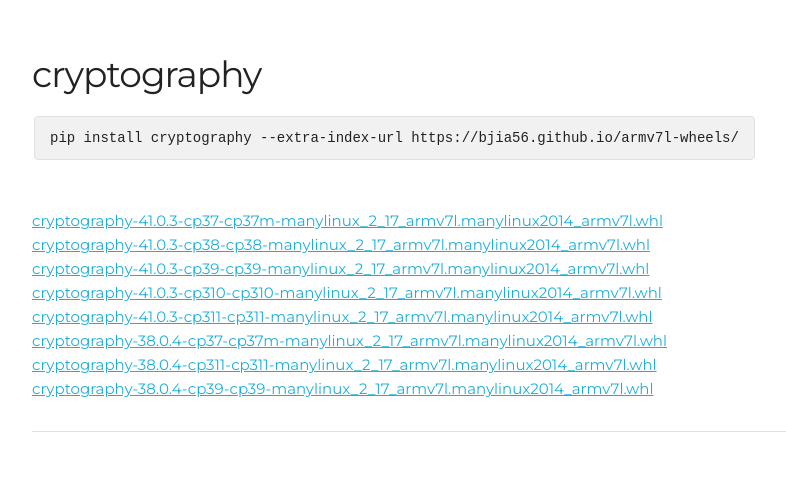
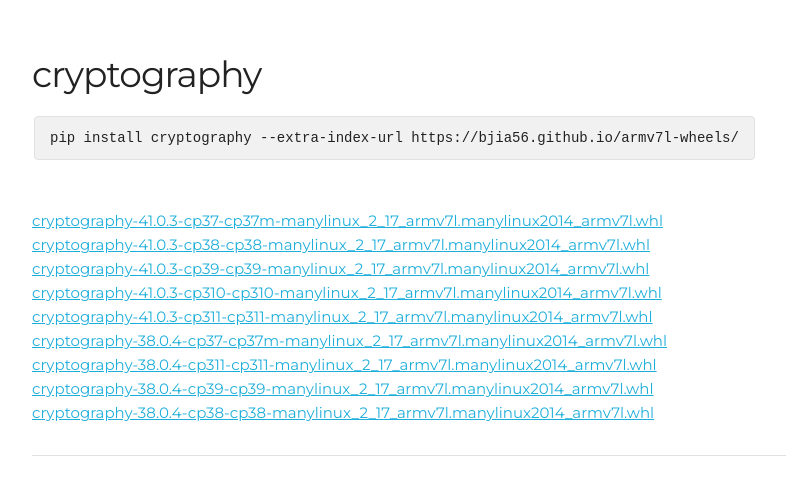
Before and after one commit to bjia56/armv7l-wheels, a plain HTML site: page pypi/cryptography/index.html in a window 1280 px wide. Shown: the part 104-598 px from the top of the page, without its empty margins (128-914 px from the left). Drawn offline with nearby package versions, Linux system fonts and the light colour scheme.

Commit message:
Apply automatic changes

```diff
--- a/pypi/cryptography/index.html
+++ b/pypi/cryptography/index.html
@@ -72,6 +72,10 @@
    <a href="https://github.com/bjia56/armv7l-wheels/releases/download/cryptography-38.0.4-cpython3.9/cryptography-38.0.4-cp39-cp39-manylinux_2_17_armv7l.manylinux2014_armv7l.whl">
     cryptography-38.0.4-cp39-cp39-manylinux_2_17_armv7l.manylinux2014_armv7l.whl
    </a>
+   <br/>
+   <a href="https://github.com/bjia56/armv7l-wheels/releases/download/cryptography-38.0.4-cpython3.8/cryptography-38.0.4-cp38-cp38-manylinux_2_17_armv7l.manylinux2014_armv7l.whl">
+    cryptography-38.0.4-cp38-cp38-manylinux_2_17_armv7l.manylinux2014_armv7l.whl
+   </a>
    <hr/>
   </div>
  </body>
```
